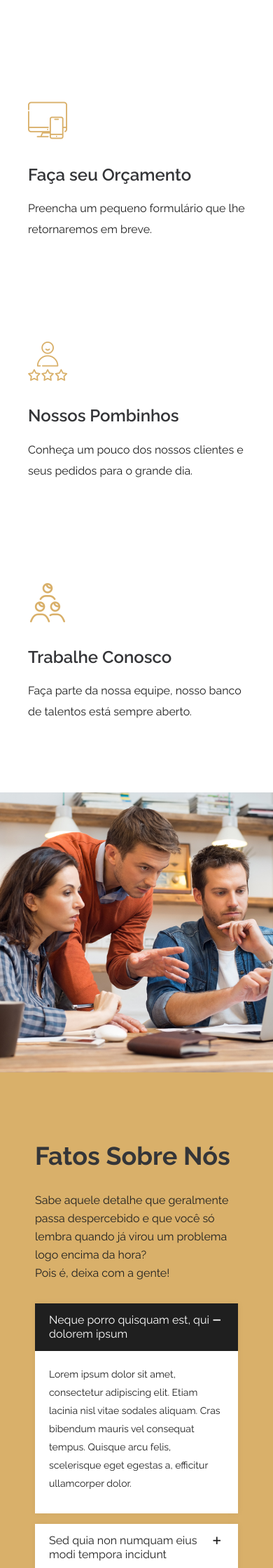
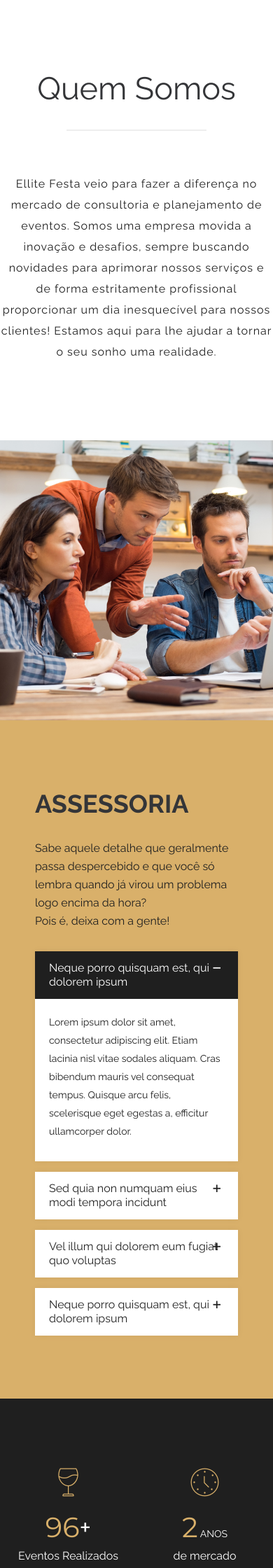
Before and after one commit to ioisaque/ellite-festa, a PHP site: page / in a window 390 px wide. Shown: the part 845-3085 px from the top of the page at 70% size. Run offline with PHP 8.4, Linux system fonts and the light colour scheme; data that the repository does not hold is empty; some web fonts are replaced.

Commit message:
preview version

```diff
--- a/ajax-work/project1.html
+++ b/ajax-work/project1.html
@@ -36,8 +36,9 @@
               <li class="col-md-3">
                 <p>Cores</p>
                 <span>Natuais</span> </li>
-              <li class="col-md-12"><a href="" data-action="close" class="btn btn-1 margin-bottom-100 margin-top-20"> FECHAR </a></li>
             </ul>
+
+            <a href="" data-action="close" class="btn btn-1 margin-bottom-100 margin-top-20"> FECHAR </a>
           </div>
         </div>
       </div>
--- a/css/style.css
+++ b/css/style.css
@@ -4059,6 +4068,13 @@ body.no-scroll {
 	width: 33.3333% !important;
 }
 
+.about-text {
+	text-align: center;
+	letter-spacing: 1px;
+	font-weight: 400;
+	font-family: 'Raleway', sans-serif;
+	line-height: 30px;
+}
 .logo img {
 	width: 300px;
 	height: auto;
--- a/index.php
+++ b/index.php
@@ -103,32 +104,46 @@
             <!-- LAYERS -->
 
             <!-- LAYER NR. 1 -->
-            <div class="tp-caption sft tp-resizeme text-color-primary"
+            <div class="tp-caption sfr tp-resizeme text-color-primary"
                 data-x="center" data-hoffset="0"
-                data-y="center" data-voffset="-50"
+                data-y="center" data-voffset="-200"
                 data-speed="500"
-                data-start="800"
+                data-start="1000"
+                data-easing="Power3.easeInOut"
+                data-splitin="chars"
+                data-splitout="none"
+                data-elementdelay="0.06"
+                data-endelementdelay="0.1"
+                data-endspeed="300"
+                style="z-index: 5; max-width: auto; font-weight:900; font-size:120px; letter-spacing:-5px; color:#222; max-height: auto; white-space: nowrap;">Nós fazemos </div>
+
+            <!-- LAYER NR. 2 -->
+            <div class="tp-caption sfl tp-resizeme text-color-secondary"
+                data-x="center" data-hoffset="0"
+                data-y="center" data-voffset="-80"
+                data-speed="500"
+                data-start="1500"
                 data-easing="Power3.easeInOut"
                 data-splitin="chars"
                 data-splitout="none"
                 data-elementdelay="0.07"
                 data-endelementdelay="0.1"
                 data-endspeed="300"
-                style="z-index: 5; font-size:170px; font-weight:900; text-shadow: rgba(0, 0, 0, 0.63) 0px 0px 10px; text-align:center; letter-spacing:-10px; line-height:60px; color:#375be4; max-width: auto; max-height: auto; white-space: nowrap;">Ellite Festa</div>
+                style="z-index: 6; max-width: auto; font-weight:900; font-size:140px; letter-spacing:-7px; max-height: auto; white-space: nowrap;">dos seus sonhos </div>
 
-            <!-- LAYER NR. 2 -->
-            <div class="tp-caption sfb tp-resizeme"
+            <!-- LAYER NR. 3 -->
+            <div class="tp-caption sfb tp-resizeme text-color-primary"
                 data-x="center" data-hoffset="0"
                 data-y="center" data-voffset="50"
-                data-speed="600"
-                data-start="1300"
+                data-speed="500"
+                data-start="2300"
                 data-easing="Power3.easeInOut"
                 data-splitin="none"
                 data-splitout="none"
-                data-elementdelay="0.1"
+                data-elementdelay="0.08"
                 data-endelementdelay="0.1"
                 data-endspeed="300"
-                style="z-index: 6; font-size:46px; color:#1f1f1f; text-shadow: rgba(0, 0, 0, 0.63) 0px 0px 10px; text-align:center; font-weight:400; max-width: auto; max-height: auto; white-space: nowrap;"> Nós fazemos os seus sonhos, realidade! </div>
+                style="z-index: 7; max-width: auto; font-weight:900; font-size:120px; letter-spacing:-5px; color:#222; max-height: auto; white-space: nowrap;">uma Realidade! </div>
           </li>
           <!-- SLIDE  -->
           <li data-transition="random" data-slotamount="7" data-masterspeed="300"  data-saveperformance="off" >
@@ -148,7 +163,7 @@
                 data-elementdelay="0.06"
                 data-endelementdelay="0.1"
                 data-endspeed="300"
-                style="z-index: 5; max-width: auto; font-weight:900; font-size:120px; text-shadow: rgba(0, 0, 0, 0.63) 0px 0px 10px; letter-spacing:-5px; color:#222; max-height: auto; white-space: nowrap;">Nós entregamos </div>
+                style="z-index: 5; max-width: auto; font-weight:900; font-size:120px; letter-spacing:-5px; color:#222; max-height: auto; white-space: nowrap;">Nós entregamos </div>
 
             <!-- LAYER NR. 2 -->
             <div class="tp-caption sfl tp-resizeme text-color-primary"
@@ -185,32 +186,18 @@
             <!-- LAYERS -->
 
             <!-- LAYER NR. 1 -->
-            <div class="tp-caption sfb tp-resizeme text-color-primary"
+            <div class="tp-caption sfr tp-resizeme text-color-primary"
                 data-x="center" data-hoffset="0"
                 data-y="center" data-voffset="-100"
-                data-speed="600"
+                data-speed="500"
                 data-start="1000"
                 data-easing="Power3.easeInOut"
-                data-splitin="none"
+                data-splitin="chars"
                 data-splitout="none"
-                data-elementdelay="0.07"
+                data-elementdelay="0.06"
                 data-endelementdelay="0.1"
                 data-endspeed="300"
-                style="z-index: 5; font-size:90px; font-weight:900; text-shadow: rgba(0, 0, 0, 0.63) 0px 0px 10px; text-align:center; line-height:60px; max-width: auto; max-height: auto; white-space: nowrap;">Ellite Festa</div>
-
-            <!-- LAYER NR. 2 -->
-            <div class="tp-caption sfb tp-resizeme"
-                data-x="center" data-hoffset="0"
-                data-y="center" data-voffset="-10"
-                data-speed="600"
-                data-start="1300"
-                data-easing="Power3.easeInOut"
-                data-splitin="none"
-                data-splitout="none"
-                data-elementdelay="0.1"
-                data-endelementdelay="0.1"
-                data-endspeed="300"
-                style="z-index: 6; font-size:28px; color:#1f1f1f; text-shadow: rgba(0, 0, 0, 0.63) 0px 0px 10px; text-align:center; line-height:38px; max-width: auto; max-height: auto; white-space: nowrap;">Para quem não aceita nada menos do que o que O MELHOR. </div>
+                style="z-index: 5; max-width: auto; font-weight:900; font-size:120px; letter-spacing:-5px; color:#222; max-height: auto; white-space: nowrap;">Nós somos a Ellite!</div>
           </li>
         </ul>
       </div>
@@ -220,44 +207,28 @@
   <!-- Content -->
   <div id="content">
 
-    <!-- SERVICES -->
-    <section id="ser" class="padding-top-50 padding-bottom-50">
+    <!-- SOBRE NÓS -->
+    <section id="abt" class="padding-top-100 padding-bottom-100">
       <!-- HEADING -->
-      <!-- <div class="heading-block text-center margin-bottom-100">
-        <h2>Nossos diferenciais</h2>
+      <div class="heading-block text-center margin-bottom-60">
+        <h2>Quem Somos</h2>
         <hr>
-      </div> -->
+      </div>
 
       <!-- Services -->
-      <ul class="row">
-        <li class="col-sm-4">
-          <div class="services">
-            <div class="service-part"> <i class="flaticon-monitor animate fadeInLeft" data-wow-delay="0.4s"></i>
-              <h6>Faça seu Orçamento</h6>
-              <p>Preencha um pequeno formulário que lhe retornaremos em breve.</p>
-            </div>
+      <div class="row">
+          <!-- Basic Plan -->
+          <div class="col-md-3"></div>
+          <div class="col-md-6">
+            <p class="about-text">
+              Ellite Festa veio para fazer a diferença no mercado de consultoria e planejamento de eventos. Somos uma empresa movida a inovação e desafios, sempre buscando novidades para aprimorar nossos serviços e de forma estritamente profissional proporcionar um dia inesquecível para nossos clientes! Estamos aqui para lhe ajudar a tornar o seu sonho uma realidade.
+            </p>
           </div>
-        </li>
-        <li class="col-sm-4">
-          <div class="services">
-            <div class="service-part"> <i class="flaticon-customer  animate fadeInLeft" data-wow-delay="0.6s"></i>
-              <h6>Nossos Pombinhos</h6>
-              <p>Conheça um pouco dos nossos clientes e seus pedidos para o grande dia.</p>
-            </div>
-          </div>
-        </li>
-        <li class="col-sm-4">
-          <div class="services">
-            <div class="service-part"> <i class="flaticon-group-of-students  animate fadeInLeft" data-wow-delay="0.4s"></i>
-              <h6>Trabalhe Conosco</h6>
-              <p>Faça parte da nossa equipe, nosso banco de talentos está sempre aberto.</p>
-            </div>
-          </div>
-        </li>
-      </ul>
+          <div class="col-md-3"></div>
+      </div>
     </section>
 
-    <!-- ABOUT -->
+    <!-- ASSESSORIA -->
     <section class="about">
 
       <!-- Right Background -->
@@ -267,7 +238,7 @@
         <!-- Left Content -->
         <div class="main-half-layout-container half_right_layout">
           <div class="about-us-con">
-            <h3>Fatos Sobre Nós</h3>
+            <h3>ASSESSORIA</h3>
             <p>Sabe aquele detalhe que geralmente passa despercebido e que você só lembra quando já virou um problema logo encima da hora?<br> Pois é, deixa com a gente!</p>
 
             <!-- About Content -->
@@ -615,11 +586,11 @@
       </div>
     </section>
 
-    <!-- Testimonial -->
-    <section class="dark testimonial padding-bottom-60 padding-top-100">
+    <!-- TESTEMUNHOS -->
+    <section id="test" class="dark testimonial padding-bottom-100 padding-top-100">
       <div class="container">
         <!-- Heading Block -->
-        <div class="heading-block text-center margin-bottom-100">
+        <div class="heading-block text-center margin-bottom-30">
           <h2>O que nossos clientes dizem ?</h2>
           <hr>
         </div>
@@ -628,27 +599,34 @@
         <div id="testi-slide">
           <!-- Slide -->
           <div class="item">
-            <!-- avatar -->
-            <i class="icon-profile-male"></i>
-            <p>Aliquam rutrum, purus ac facilisis malesuada, quam augue vehicula nisl, in malesuada orci nisi auctor quam. Vivamus scelerisque elit in orci lacinia pharetra.</p>
-            <h6>Adnan Arif</h6>
-            <span>CEO Webicode</span> </div>
+            <!-- avatar <i class="icon-profile-male"></i> -->
+            <p>Passando aqui pra agradecer por toda acessória e carinho que vocês tiveram conosco,  😻muito obrigada por tudo , não mediu esforços pra fazer nosso dia mais lindo e inesquecível  . Vocês são demais , todos atenciosos  e cuida da gente de uma maneira muito especial , deixando tudo de uma maneira mais leve ✨😻Obrigada Ellite Cerimonial!!!</p>
+            <h6>Paula & Charles</h6>
+            <span>Casamento - 19/01/2019</span> </div>
 
           <!-- Slide -->
           <div class="item">
-            <!-- avatar -->
-            <i class="icon-profile-male"></i>
-            <p>Aliquam rutrum, purus ac facilisis malesuada, quam augue vehicula nisl, in malesuada orci nisi auctor quam. Vivamus scelerisque elit in orci lacinia pharetra. </p>
-            <h6>Jennifer Aniston</h6>
-            <span>Web Designer</span> </div>
+            <p>Oie Yuri boa tarde 🤗 vim aqui agradecer você e sua equipe pela dedicação , companheirismo e organização no meu casamento ,eu e Alef ficamos muito felizes pelo trabalho de vocês ❤</p>
+            <h6>Paloma & Alef</h6>
+            <span>Casamento - 04/03/2019</span> </div>
 
           <!-- Slide -->
           <div class="item">
-            <!-- avatar -->
-            <i class="icon-profile-male"></i>
-            <p>Aliquam rutrum, purus ac facilisis malesuada, quam augue vehicula nisl, in malesuada orci nisi auctor quam. Vivamus scelerisque elit in orci lacinia pharetra. </p>
-            <h6>Adnan Arif</h6>
-            <span>Front End Developer</span> </div>
+            <p>Gostaríamos de agradecer todos da equipe ellite cerimonial por ter feito todo perfeito em meu casamento,foi além do que eu imaginava, agradeço pela dedicação que vcs estiveram com os meus convidados, pelo carinho q vcs tiveram com agente, muitas pessoas elogiaram vcs, vcs estão de parabéns por tudo. E a decoração ficou um arraso.obg ellite cerimonial por tudo que vcs fizeram pra nós, foi um casamento perfeito.desde já agradeço. Que Deus continue abençoando vcs 😘❤😍😍😍</p>
+            <h6>Debley & Alan</h6>
+            <span>Casamento - 17/11/2018</span> </div>
+
+          <!-- Slide -->
+          <div class="item">
+            <p>Agradecendo pelo insta, mas ja agradeci pelo Whatsapp rsrs vcs são um verdadeiro sucesso, profissionais,competentes, fizeram do meu dia de noiva excelente, qria ser noiva todo sábado so pra ser pararicada assim!! Obrigada por tudo super indico smp 😍🔝</p>
+            <h6>Renata & Douglas</h6>
+            <span>Casamento - 08/12/2018</span> </div>
+
+          <!-- Slide -->
+          <div class="item">
+            <p>Yuri passando para agradecer pela assistência no meu dia, realmente surpreendeu a todos, tanto vc quanto as meninas, foi tudo maravilhoso👏🏻👏🏻👏🏻😍😍😍  e com certeza indicaria o seu trabalho pra outras pessoas, como disse ficamos surpreendidos e não tenho nada a reclamar, obrigada ❤❤</p>
+            <h6>Isabela & Eduardo</h6>
+            <span>Casamento - 22/02/2019</span> </div>
         </div>
       </div>
     </section>
@@ -721,17 +699,17 @@
       </div>
     </section>
 
-    <!-- Clients img -->
-    <section class="light-gry-bg clients-img padding-top-100 padding-bottom-100">
+    <!-- FORNECEDORES -->
+    <section id="fnc" class="light-gry-bg clients-img padding-top-100 padding-bottom-100">
       <div class="container">
         <!-- Heading Block -->
         <div class="heading-block text-center margin-bottom-40">
-          <h2>Nossos Fornecedores</h2>
+          <h2>Fornecedores Favoritos</h2>
           <hr>
         </div>
 
         <div class="clint-sli">
-          <div><img src="images/fornecedores/img-1.png" alt="" ></div>
+          <div><a href="pages/isaquecosta.html" class="cbp-singlePage link" rel="nofollow"><img src="images/fornecedores/img-1.png" alt="" ></a></div>
           <div><img src="images/fornecedores/img-2.png" alt="" ></div>
           <div><img src="images/fornecedores/img-3.png" alt="" ></div>
           <div><img src="images/fornecedores/img-4.png" alt="" ></div>
@@ -740,61 +718,93 @@
       </div>
     </section>
 
-    <!-- pricing -->
+    <!-- PLANOS -->
     <section id="price" class="pricing dark style-2 padding-top-100  padding-bottom-80">
       <div class="container">
 
         <!-- Heading Block -->
         <div class="heading-block text-center margin-bottom-100">
-          <h2>Nossos Planos </h2>
+          <h2>Planos & Vantagens</h2>
           <hr>
         </div>
+
         <div class="row">
           <!-- Basic Plan -->
-          <div class="col-md-4 margin-bottom-30">
+          <div class="col-md-3 margin-bottom-30">
             <ul class="pricing-table">
-              <li class="title">BASIC
-                <div class="price"><span class="currency">R$</span>1.000<span class="period">em até 3x.</span></div>
+              <li class="title text-copper">BRONZE
+                <div class="price"><span class="currency">R$</span>1.200</div> <!-- <span class="period">em até 3x.</span> -->
               </li>
-              <li class="bullet-item">Cerimônia completa</li>
-              <li class="bullet-item">Convites</li>
-              <li class="bullet-item">Brinde Surpresa</li>
-              <li class="bullet-item">1K petalas de Rosas</li>
-              <li class="bullet-item">Chuva de Prata</li>
-              <li class="cta-button"><a class="btn dark" href="#.">CONTRATAR</a></li>
+              <li class="bullet-item">2 Cerimonialistas</li>
+              <li class="bullet-item">1 Coordenador</li>
+              <li class="bullet-item">*Chuva de Prata</li>
+              <li class="bullet-item">*Lágrimas de Alegria</li>
+              <li class="bullet-item">*Gravata para brincadeira</li>
+              <li class="cta-button"><a class="btn btn-copper" href="#.">CONTRATAR</a></li>
             </ul>
           </div>
 
-          <!-- Business Plan -->
-          <div class="col-md-4 margin-bottom-30">
+          <!-- Basic Plan -->
+          <div class="col-md-3 margin-bottom-30">
             <ul class="pricing-table">
-              <li class="title">TBT
-                <div class="price"><span class="currency">R$</span>1.500<span class="period">em até 6x.</span></div>
+              <li class="title text-silver">PRATA
+              <div class="price"><span class="currency">R$</span>1.600</div> <!-- <span class="period">em até 3x.</span> -->
               </li>
-              <li class="bullet-item">Cerimônia completa</li>
-              <li class="bullet-item">Convites</li>
-              <li class="bullet-item">Brinde Surpresa</li>
-              <li class="bullet-item">1K petalas de Rosas</li>
-              <li class="bullet-item">Chuva de Prata</li>
-              <li class="cta-button"><a class="btn dark" href="#.">CONTRATAR</a></li>
+              <li class="bullet-item">3 Cerimonialistas</li>
+              <li class="bullet-item">1 Coordenador</li>
+              <li class="bullet-item">*Chuva de Prata</li>
+              <li class="bullet-item">*Lágrimas de Alegria</li>
+              <li class="bullet-item">*Gravata para brincadeira</li>
+              <li class="cta-button"><a class="btn btn-silver" href="#.">CONTRATAR</a></li>
             </ul>
           </div>
 
           <!-- Premium Plan -->
-          <div class="col-md-4 margin-bottom-30">
+          <div class="col-md-3 margin-bottom-30">
             <ul class="pricing-table">
-              <li class="title">TOPÍSSIMO
-                <div class="price"><span class="currency">R$</span>2.000<span class="period">em até 6x.</span></div>
+              <li class="title text-gold">OURO
+              <div class="price"><span class="currency">R$</span>2.000</div> <!-- <span class="period">em até 3x.</span> -->
               </li>
-              <li class="bullet-item">Cerimônia completa</li>
-              <li class="bullet-item">Convites</li>
-              <li class="bullet-item">Brinde Surpresa</li>
-              <li class="bullet-item">1K petalas de Rosas</li>
-              <li class="bullet-item">Chuva de Prata</li>
-              <li class="cta-button"><a class="btn dark" href="#.">CONTRATAR</a></li>
+              <li class="bullet-item">3 Cerimonialistas</li>
+              <li class="bullet-item">1 Coordenador</li>
+              <li class="bullet-item">1 Segurança</li>
+              <li class="bullet-item">*Chuva de Prata</li>
+              <li class="bullet-item">*Lágrimas de Alegria</li>
+              <li class="bullet-item">*Gravata para brincadeira</li>
+              <li class="cta-button"><a class="btn btn-gold" href="#.">CONTRATAR</a></li>
+            </ul>
+          </div>
+
+          <!-- Premium Plan -->
+          <div class="col-md-3 margin-bottom-30">
+            <ul class="pricing-table">
+              <li class="title text-diamond">DIAMANTE
+              <div class="price"><span class="currency">R$</span>3.500</div> <!-- <span class="period">em até 3x.</span> -->
+              </li>
+              <li class="bullet-item">4 Cerimonialistas</li>
+              <li class="bullet-item">1 Coordenador</li>
+              <li class="bullet-item">2 Seguranças</li>
+              <li class="bullet-item">1 Aux. Toilet</li>
+              <li class="bullet-item">*Chuva de Prata</li>
+              <li class="bullet-item">*Lágrimas de Alegria</li>
+              <li class="bullet-item">*Gravata para brincadeira</li>
+              <li class="cta-button"><a class="btn btn-diamond" href="#.">CONTRATAR</a></li>
             </ul>
           </div>
         </div>
+
+        <div class="row">
+          <!-- Basic Plan -->
+          <div class="col-md-12 margin-bottom-30">
+            <ul class="pricing-table">
+              <li class="title" style="padding-bottom: 10px;">Observações Importantes!</li>
+              <li class="bullet-item">Formas de Pagamento: Dinheiro, Cartão de Débito, Cartão de Crédito e Boleto.</li>
+              <li class="bullet-item">Para parcelamento, os valores deverão ser consultados.</li>
+              <li class="bullet-item">Em todos os pacotes, a reserva da data é feita mediante o pagamento de 50% do valor.</li>
+            </ul>
+          </div>
+        </div>
+
       </div>
     </section>
 
@@ -806,7 +816,7 @@
     <div class="container">
 
       <!-- Heading Block -->
-      <div class="heading-block text-center margin-bottom-100">
+      <div class="heading-block text-center margin-bottom-30">
         <h2>Fale Conosco</h2>
         <hr>
       </div>
@@ -814,6 +824,31 @@
 
     <!-- Contact Info -->
     <div class="container">
+
+      <!-- Services -->
+      <ul class="row  margin-bottom-30">
+        <li class="col-sm-6">
+          <a href="pages/orcamento.html" class="cbp-singlePage link" rel="nofollow">
+            <div class="services">
+              <div class="service-part"> <i class="flaticon-monitor animate fadeInLeft" data-wow-delay="0.4s"></i>
+                <h6>Faça seu Orçamento</h6>
+                <p>Preencha um pequeno formulário que lhe retornaremos em breve.</p>
+              </div>
+            </div>
+          </a>
+        </li>
+        <li class="col-sm-6">
+          <a href="pages/trabalhe_conosco.html" class="cbp-singlePage link" rel="nofollow">
+            <div class="services">
+              <div class="service-part"> <i class="flaticon-group-of-students  animate fadeInLeft" data-wow-delay="0.4s"></i>
+                <h6>Trabalhe Conosco</h6>
+                <p>Faça parte da nossa equipe, nosso banco de talentos está sempre aberto.</p>
+              </div>
+            </div>
+          </a>
+        </li>
+      </ul>
+
       <div class="row">
 
         <!-- Contact Form -->
--- a/js/main.js
+++ b/js/main.js
@@ -61,7 +61,7 @@ jQuery('.tp-banner').show().revolution({
 /*-----------------------------------------------------------------------------------*/
 $('.counter').counterUp({
     delay: 10,
-    time: 300
+    time: 1000
 });
 /*-----------------------------------------------------------------------------------*/
 /* 	CASE SLIDER
@@ -128,7 +128,7 @@ $("#testi-slide").owlCarousel({
     items : 1,
 	autoplay:true,
 	loop:true,
-	autoplayTimeout:5000,
+	autoplayTimeout:8000,
 	autoplayHoverPause:true,
 	singleItem	: true,
     navigation : false,
@@ -171,9 +171,10 @@ $('#js-grid-awesome-work').cubeportfolio({
     displayTypeSpeed: 400,
 // singlePage popup
     singlePageDelegate: '.cbp-singlePage',
-    singlePageDeeplinking: true,
-    singlePageStickyNavigation: true,
+    singlePageDeeplinking: false,
+    singlePageStickyNavigation: false,
     singlePageCounter: '<div class="cbp-popup-singlePage-counter">{{current}} of {{total}}</div>',
+    singlePageCounter: '',
     singlePageCallback: function(url, element) {
 // to update singlePage content use the following method: this.updateSinglePage(yourContent)
     var t = this;
@@ -187,7 +188,7 @@ $('#js-grid-awesome-work').cubeportfolio({
          t.updateSinglePage(result);
          })
 .fail(function() {
-          t.updateSinglePage('AJAX Error! Please refresh the page!');
+          t.updateSinglePage('AJAX Error! Por favor, recarregue a página.');
      });
     },
 });
```
Also changed, not shown: other parts of css/style.css (+68 -7 lines), other parts of index.php (+10 -23 lines), pages/isaquecosta.html (added, +54 -0 lines), pages/orcamento.html (added, +61 -0 lines), pages/trabalhe_conosco.html (added, +56 -0 lines), images/fornecedores/img-1-1.jpg (added), images/fornecedores/img-1-2.jpg (added), images/iphone-img.png, 1 other file.
